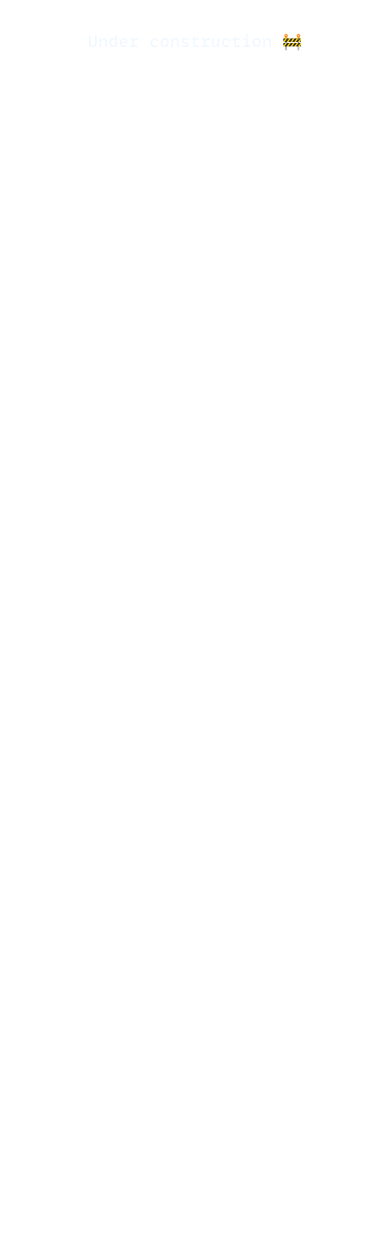
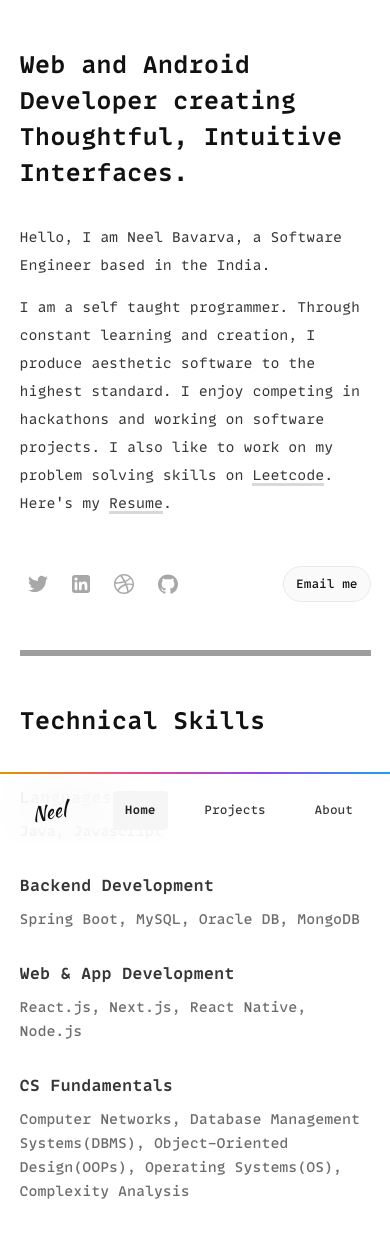
Before and after one commit to neelbavarva/portfolio, a Next.js app in the folder neelbavarva/: page / in a window 390 px wide. Shown: the top 1238 px of the page. Before the commit the page ends 844 px from the top, so only its background shows below. Built offline with nearby package versions, Linux system fonts and the light colour scheme; grey boxes are pictures that could not be loaded.

Commit message:
info changes

```diff
--- a/neelbavarva/components/About/Site.js
+++ b/neelbavarva/components/About/Site.js
@@ -13,7 +13,6 @@ export default function Site() {
                 <ul className={styles.site_list}>
                     <li>Designed and built on a Mac using <a target="_blank" rel="noreferrer" href="https://figma.com/">Figma</a> and <a target="_blank" rel="noreferrer" href="https://code.visualstudio.com/">Visual Studio Code</a></li>
                     <li>Built using <a target="_blank" rel="noreferrer" href="https://nextjs.org/">Next.js 13</a>, a React.js framework</li>
-                    <li>Hosted by <a target="_blank" rel="noreferrer" href="https://www.godaddy.com/">GoDaddy</a> with deployment via <a target="_blank" rel="noreferrer" href="https://vercel.com/">Vercel</a></li>
                     <li>Tracking data using <a target="_blank" rel="noreferrer" href="https://analytics.google.com/">Google Analytics</a></li>
                 </ul>
             </div>
--- a/neelbavarva/components/Home/Header.js
+++ b/neelbavarva/components/Home/Header.js
@@ -54,7 +54,7 @@ export default function Header() {
                 </div>
                 <div>
                     <button>
-                        <a href="mailto:neelbavarva5@gmail.com">Email&nbsp;me</a>
+                        <a href="mailto:bavarvaneel@gmail.com">Email&nbsp;me</a>
                     </button>
                 </div>
             </div>
--- a/neelbavarva/components/Home/Skills.js
+++ b/neelbavarva/components/Home/Skills.js
@@ -10,20 +10,16 @@ export default function Skills() {
                     <span>Java, Javascript</span>
                 </div>
                 <div className={styles.skills_container}>
-                    <span>Web&nbsp;&&nbsp;App&nbsp;Development</span>
-                    <span>React.js, Next.js, React Native, Node.js, MySQL</span>
+                    <span>Backend&nbsp;Development</span>
+                    <span>Spring Boot, MySQL, Oracle DB, MongoDB</span>
                 </div>
                 <div className={styles.skills_container}>
-                    <span>Development&nbsp;Tools&nbsp;&amp;&nbsp;Tech</span>
-                    <span>mongoDB, Vercel, Linux, git, npm</span>
-                </div>
-                <div className={styles.skills_container}>
-                    <span>Familiar&nbsp;With</span>
-                    <span>Computer Networks, Spring Boot, Docker</span>
+                    <span>Web&nbsp;&amp;&nbsp;App&nbsp;Development</span>
+                    <span>React.js, Next.js, React Native, Node.js</span>
                 </div>
                 <div className={styles.skills_container}>
                     <span>CS&nbsp;Fundamentals</span>
-                    <span>Complexity Analysis, Problem Solving, Database Management Systems(DBMS), Object-Oriented Design(OOPs), Operating Systems(OS)</span>
+                    <span>Computer Networks, Database Management Systems(DBMS), Object-Oriented Design(OOPs), Operating Systems(OS), Complexity Analysis</span>
                 </div>
             </div>
         </div>
--- a/neelbavarva/pages/index.js
+++ b/neelbavarva/pages/index.js
@@ -10,7 +10,7 @@ export default function Index() {
         <div className={styles.home}>
             <Head>
                 <title>Neel Bavarva - Home</title>
-                {/* <html>
+                <html>
                     <Script id="analytics" async src="https://www.googletagmanager.com/gtag/js?id=G-ET7HRLD2NT" />
                     <Script
                         id="window"
@@ -23,12 +23,12 @@ export default function Index() {
                         `,
                     }}
                     />
-                </html> */}
+                </html>
             </Head>
-            <div className={styles.under_construction}>Under construction 🚧</div>
-            {/* <Navbar page={"Home"} />
+            {/* <div className={styles.under_construction}>Under construction 🚧</div> */}
+            <Navbar page={"Home"} />
             <Header />
-            <Skills /> */}
+            <Skills />
         </div>
     )
 }
```
Also changed, not shown: neelbavarva/components/About/Work.js (+18 -1 lines), neelbavarva/styles/About/Work.module.css (+7 -11 lines), 1 other file (tests, documents, lock files or other folders).
